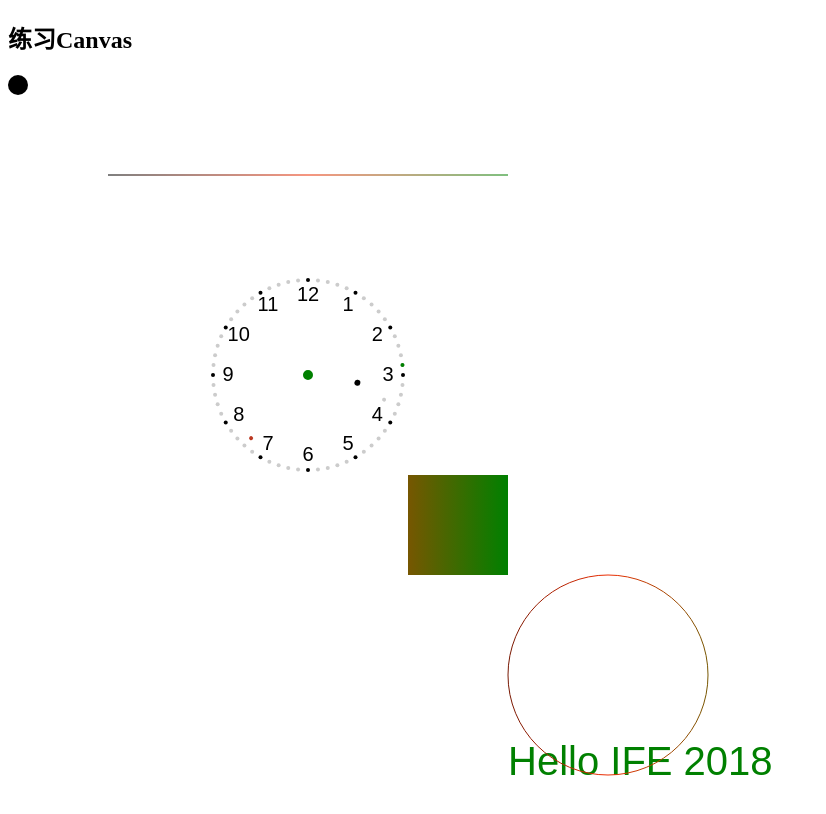
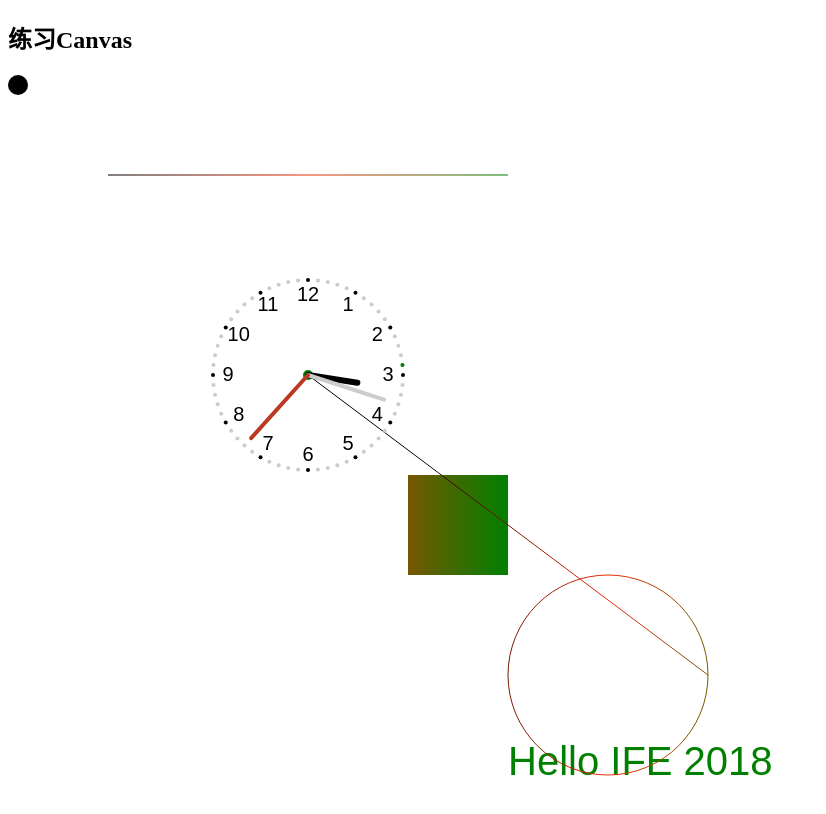
Before and after one commit to zhouhu1997/IFE2018, a plain HTML site: page day 34 - 36/canvasExercises/canvas.html in a window 1280 px wide. Shown: the whole page, without its empty margins (0-826 px from the left). Drawn offline with Linux system fonts and the light colour scheme.

Commit message:
画时钟

```diff
--- a/day 34 - 36/canvasExercises/canvas.html
+++ b/day 34 - 36/canvasExercises/canvas.html
@@ -45,6 +45,7 @@
 	function drawHour(hour, min){
 		cxt.save();
 		cxt.beginPath();
+		cxt.moveTo(0,0);
 		cxt.strokeStyle = "#000";
 		var rad = 2 * Math.PI / 12 * hour;
 		var mrad = 2 * Math.PI / 60 /12 * min;
@@ -61,6 +62,7 @@
 	function drawMinutes(min){
 		cxt.save();
 		cxt.beginPath();
+		cxt.moveTo(0,0);
 		cxt.strokeStyle = "#ccc";
 		var rad = 2 * Math.PI / 60 * min;
 		cxt.rotate(rad);
@@ -74,6 +76,7 @@
 	function drawSec(sec){
 		cxt.save();
 		cxt.beginPath();
+		cxt.moveTo(0,0);
 		cxt.strokeStyle = "#BB3922";
 		var rad = 2 * Math.PI / 60 * sec;
 		cxt.rotate(rad);
@@ -88,6 +91,7 @@
 		// 画时钟
 		cxt.save();
 		cxt.beginPath();
+		cxt.moveTo(0,0);
 		cxt.font = "20px Arial";
 		cxt.textBaseline = "middle";
 		cxt.textAlign = "center";
@@ -126,10 +130,10 @@
 	var sec = now.getSeconds();
 
 	drawBg();
-	cxt.moveTo(0,0);
 	drawHour(hour, min);
 	drawMinutes(min);
 	drawSec(sec);
+
 
 	setInterval(function () {
 
```
